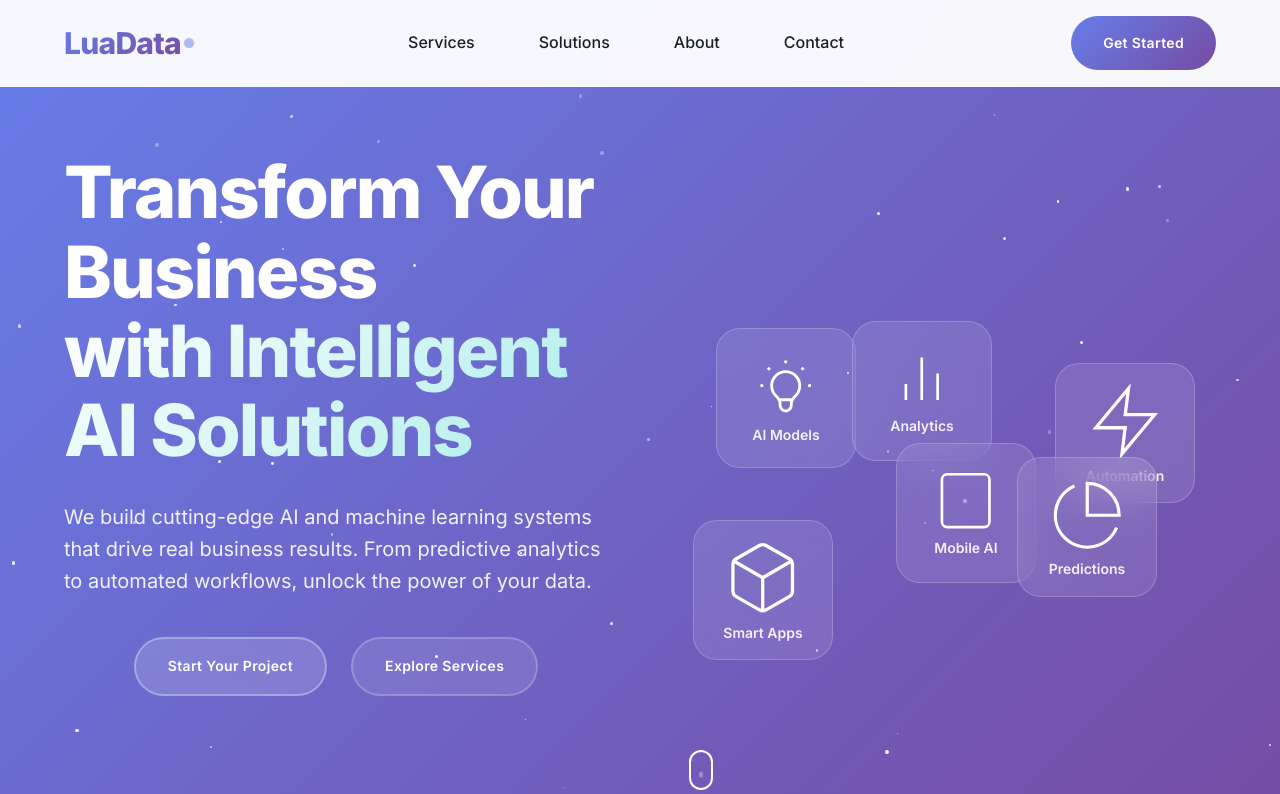
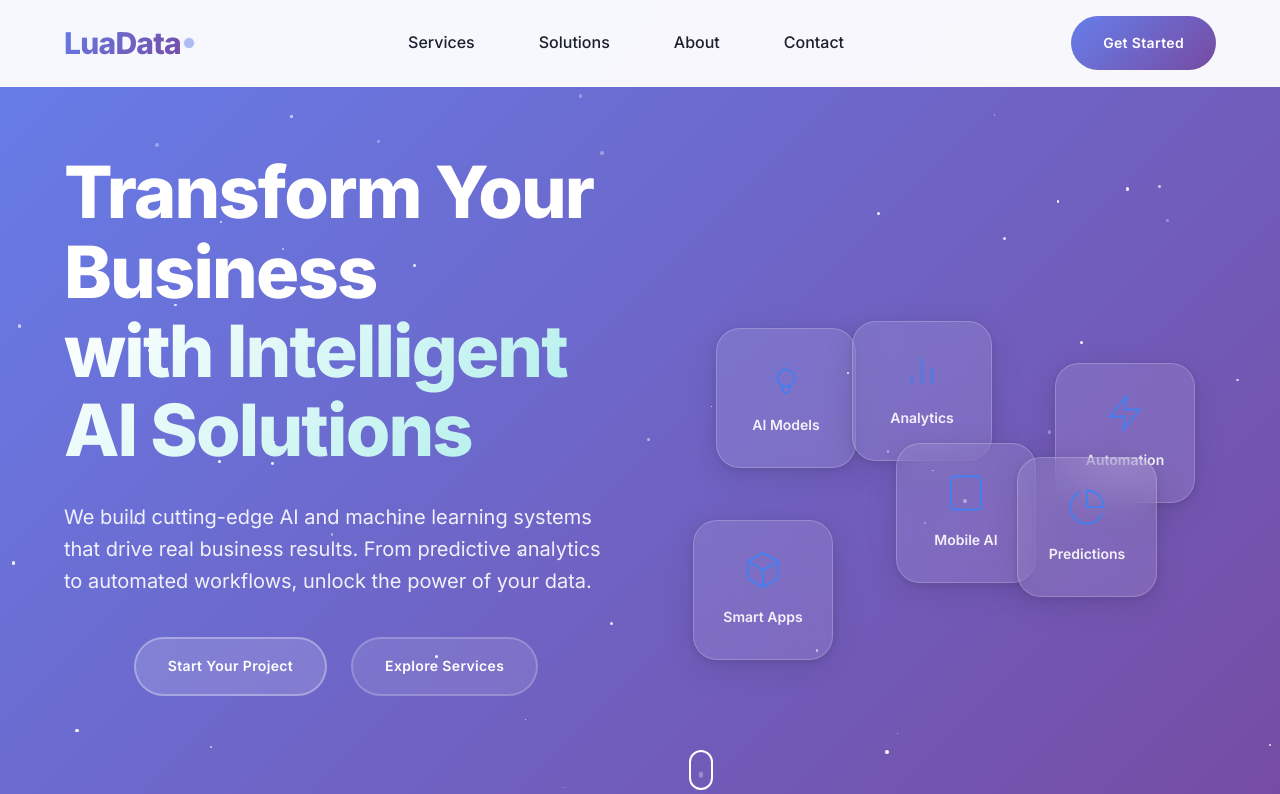
Before and after one commit to hamza0011/luadata, a React (Vite) app: page / in a window 1280 px wide. Shown: the top 794 px of the page. Built offline with nearby package versions, Linux system fonts and the light colour scheme.

Commit message:
Update App.css

```diff
--- a/src/App.css
+++ b/src/App.css
@@ -392,6 +392,72 @@ body {
     bottom: 15%;
     right: 20%;
   }
+
+  /* Optional: Enhanced card styling for better side-by-side presentation */
+/* Add this to your App.css if you want more polished cards */
+
+@media (min-width: 1024px) {
+  .card-3d {
+    backdrop-filter: blur(10px);
+    border: 1px solid rgba(255, 255, 255, 0.1);
+    box-shadow:
+      0 8px 32px rgba(0, 0, 0, 0.1),
+      0 2px 8px rgba(0, 0, 0, 0.1);
+    transition: all 0.3s ease;
+  }
+
+  .card-3d:hover {
+    transform: translateY(-5px) scale(1.05);
+    box-shadow:
+      0 20px 40px rgba(0, 0, 0, 0.15),
+      0 4px 16px rgba(0, 0, 0, 0.1);
+  }
+
+  .card-content {
+    padding: 1.5rem 1rem;
+    text-align: center;
+  }
+
+  .card-icon {
+    width: 2.5rem;
+    height: 2.5rem;
+    margin-bottom: 0.75rem;
+    color: #3b82f6;
+  }
+
+  .card-title {
+    font-size: 0.875rem;
+    font-weight: 600;
+    color: #1f2937;
+    margin-bottom: 0.25rem;
+  }
+
+  .card-desc {
+    font-size: 0.75rem;
+    color: #6b7280;
+    opacity: 0.8;
+  }
+
+  /* Dark mode support */
+  @media (prefers-color-scheme: dark) {
+    .card-3d {
+      background: rgba(17, 24, 39, 0.8);
+      border-color: rgba(255, 255, 255, 0.1);
+    }
+
+    .card-title {
+      color: #f9fafb;
+    }
+
+    .card-desc {
+      color: #d1d5db;
+    }
+
+    .card-icon {
+      color: #60a5fa;
+    }
+  }
+}
 
   /* Enhance card animations for desktop */
   .card-3d {
```
